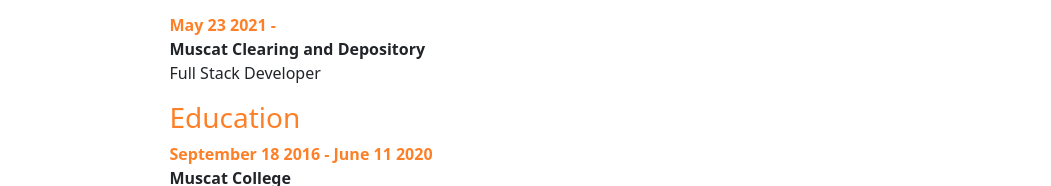
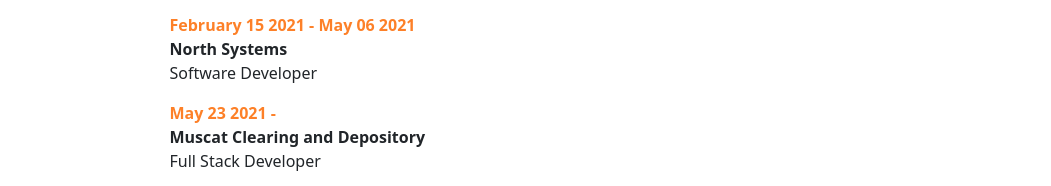
Before and after one commit to Moayadooh/cv, a plain HTML site: page index.html in a window 1280 px wide. Shown: the part 311-497 px from the top of the page, 229-1280 px from the left. Drawn offline with nearby package versions, Linux system fonts and the light colour scheme.

Commit message:
add experience

```diff
--- a/index.html
+++ b/index.html
@@ -99,14 +99,14 @@
                 Letter</a>
             </p>
           </div>
-          <!-- <div class="basic-info mt-3">
+          <div class="basic-info mt-3">
             <div class="date-from-to">
               <strong class="lang" key="BasicInfo.WorkExperience.NorthSystems.Date">February 15 2021 - May 06
                 2021</strong>
             </div>
             <div><strong class="lang" key="BasicInfo.WorkExperience.NorthSystems">North Systems</strong></div>
-            <p>IIS Deployer</p>
-          </div> -->
+            <p>Software Developer</p>
+          </div>
           <div class="basic-info mt-3">
             <div class="date-from-to"><strong>May 23 2021 -</strong></div>
             <div><strong>Muscat Clearing and Depository</strong></div>
```
